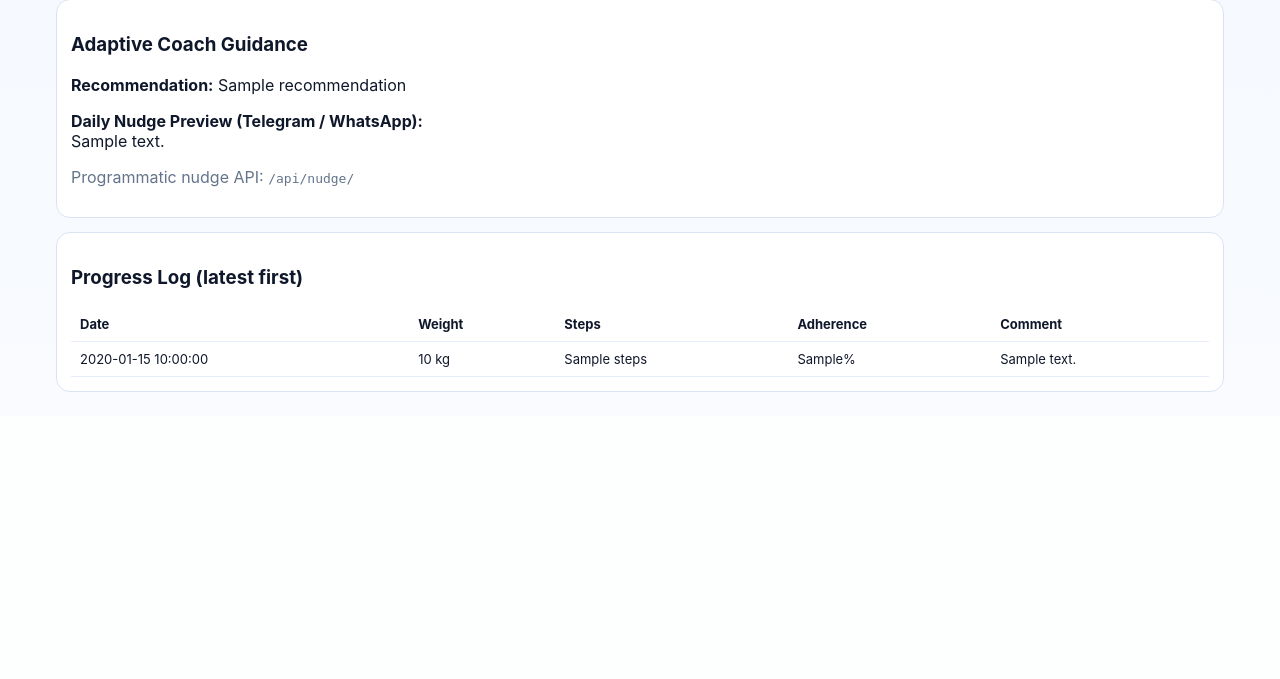
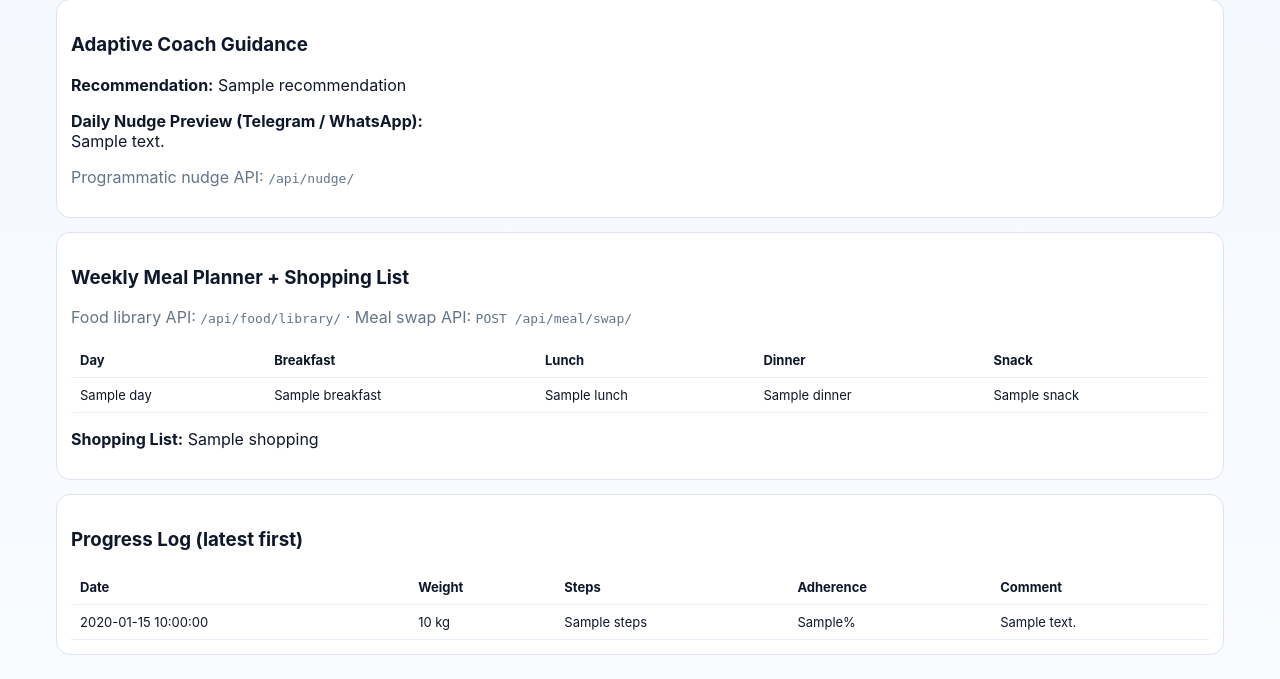
Before and after one commit to forgerajesh/beautiful-ai-studio, a FastAPI app: template projects/diet-exercise-coach/templates/dashboard.html in a window 1280 px wide. Shown: the part 776-1455 px from the top of the page. Before the commit the page ends 1168 px from the top, so only its background shows below. Run offline with FastAPI, Linux system fonts and the light colour scheme; the template is opened without the code that fills it: most values are stand-ins (such as "Sample title", 1, 10 or a date in 2020).

Commit message:
Wave-4 diet coach: food library, meal swap engine, weekly planner, shopping list

```diff
--- a/projects/diet-exercise-coach/app/main.py
+++ b/projects/diet-exercise-coach/app/main.py
@@ -335,6 +335,51 @@
     )
 
 
+def food_library(diet_pref: str):
+    diet_pref = (diet_pref or "balanced").lower()
+    base = {
+        "protein": ["chicken breast", "eggs", "paneer", "tofu", "fish", "greek yogurt"],
+        "carbs": ["oats", "brown rice", "quinoa", "roti", "sweet potato"],
+        "fats": ["almonds", "walnuts", "olive oil", "peanut butter", "avocado"],
+        "veggies": ["spinach", "broccoli", "cucumber", "tomato", "bell peppers"],
+    }
+    if diet_pref == "veg":
+        base["protein"] = ["tofu", "paneer", "soy chunks", "lentils", "greek yogurt", "chickpeas"]
+    if diet_pref == "low_carb":
+        base["carbs"] = ["quinoa", "sweet potato", "berries", "leafy veggies"]
+    if diet_pref == "high_protein":
+        base["protein"].extend(["whey isolate", "lean turkey"])
+    return base
+
+
+def suggest_swaps(disliked: list[str], diet_pref: str):
+    catalog = food_library(diet_pref)
+    swaps = {}
+    flat = catalog["protein"] + catalog["carbs"] + catalog["fats"] + catalog["veggies"]
+    for item in disliked:
+        item_l = item.lower().strip()
+        replacement = next((x for x in flat if x.lower() != item_l), "tofu")
+        swaps[item] = replacement
+    return swaps
+
+
+def weekly_meal_planner(user: sqlite3.Row):
+    diet_pref = (user["diet_pref"] or "balanced").lower()
+    lib = food_library(diet_pref)
+    days = ["Mon", "Tue", "Wed", "Thu", "Fri", "Sat", "Sun"]
+
+    plan = []
+    for i, d in enumerate(days):
+        breakfast = f"{lib['protein'][i % len(lib['protein'])]} + {lib['carbs'][i % len(lib['carbs'])]}"
+        lunch = f"{lib['protein'][(i + 1) % len(lib['protein'])]} + {lib['veggies'][i % len(lib['veggies'])]} + {lib['carbs'][(i + 1) % len(lib['carbs'])]}"
+        dinner = f"{lib['protein'][(i + 2) % len(lib['protein'])]} + {lib['veggies'][(i + 1) % len(lib['veggies'])]}"
+        snack = f"{lib['fats'][i % len(lib['fats'])]} + greek yogurt"
+        plan.append({"day": d, "breakfast": breakfast, "lunch": lunch, "dinner": dinner, "snack": snack})
+
+    shopping = sorted({item for v in lib.values() for item in v})
+    return {"days": plan, "shopping_list": shopping}
+
+
 @app.on_event("startup")
 def startup():
     init_db()
@@ -434,6 +479,7 @@
 
     weekly = weekly_summary(user_id)
     adv = advanced_progress(user_id)
+    planner = weekly_meal_planner(user)
 
     return templates.TemplateResponse(
         "dashboard.html",
@@ -445,6 +491,7 @@
             "analytics": weekly,
             "advanced": adv,
             "nudge_preview": build_daily_nudge(user, weekly, adv),
+            "planner_preview": planner,
             "me": current_user(request),
         },
     )
@@ -601,3 +648,40 @@
             "whatsapp": {"status": "ready_for_integration", "payload_preview": msg},
         },
     }
+
+
+@app.get("/api/food/library/{user_id}")
+def api_food_library(user_id: int):
+    c = conn()
+    user = c.execute("select diet_pref from users where id=?", (user_id,)).fetchone()
+    c.close()
+    if not user:
+        raise HTTPException(status_code=404, detail="User not found")
+    return {"ok": True, "library": food_library(user["diet_pref"]) }
+
+
+@app.post("/api/meal/swap/{user_id}")
+def api_meal_swap(user_id: int, payload: dict):
+    c = conn()
+    user = c.execute("select diet_pref from users where id=?", (user_id,)).fetchone()
+    c.close()
+    if not user:
+        raise HTTPException(status_code=404, detail="User not found")
+
+    disliked = payload.get("disliked", [])
+    if isinstance(disliked, str):
+        disliked = [x.strip() for x in disliked.split(",") if x.strip()]
+    swaps = suggest_swaps(disliked, user["diet_pref"])
+    return {"ok": True, "swaps": swaps}
+
+
+@app.get("/api/planner/weekly/{user_id}")
+def api_weekly_planner(user_id: int):
+    c = conn()
+    user = c.execute("select * from users where id=?", (user_id,)).fetchone()
+    c.close()
+    if not user:
+        raise HTTPException(status_code=404, detail="User not found")
+
+    planner = weekly_meal_planner(user)
+    return {"ok": True, "planner": planner}
--- a/projects/diet-exercise-coach/templates/dashboard.html
+++ b/projects/diet-exercise-coach/templates/dashboard.html
@@ -80,6 +80,22 @@
     </div>
 
     <div class='card' style='margin-top:14px'>
+      <h3>Weekly Meal Planner + Shopping List</h3>
+      <p class='muted'>Food library API: <code>/api/food/library/{{user.id}}</code> · Meal swap API: <code>POST /api/meal/swap/{{user.id}}</code></p>
+      <table>
+        <thead><tr><th>Day</th><th>Breakfast</th><th>Lunch</th><th>Dinner</th><th>Snack</th></tr></thead>
+        <tbody>
+          {% for d in planner_preview.days %}
+          <tr>
+            <td>{{d.day}}</td><td>{{d.breakfast}}</td><td>{{d.lunch}}</td><td>{{d.dinner}}</td><td>{{d.snack}}</td>
+          </tr>
+          {% endfor %}
+        </tbody>
+      </table>
+      <p><b>Shopping List:</b> {{ planner_preview.shopping_list | join(', ') }}</p>
+    </div>
+
+    <div class='card' style='margin-top:14px'>
       <h3>Progress Log (latest first)</h3>
       <table>
         <thead><tr><th>Date</th><th>Weight</th><th>Steps</th><th>Adherence</th><th>Comment</th></tr></thead>
```
Also changed, not shown: projects/diet-exercise-coach/README.md.
